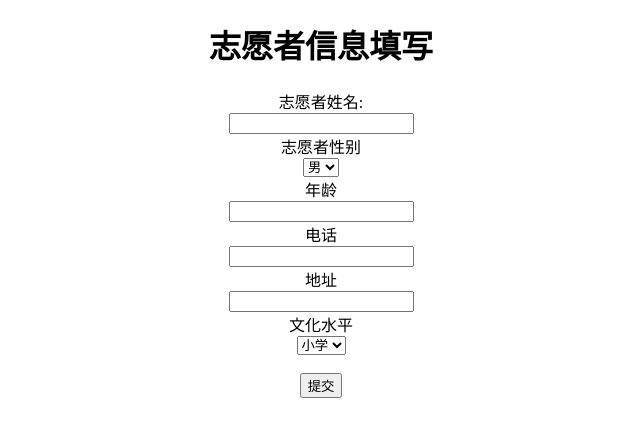
After one commit to beastlovezxc/CoVo, a Django app: page /volunteer/to_setInfo/ in a window 1280 px wide. The commit adds this page. Shown: the top 437 px of the page, without its empty margins (319-959 px from the left). Run offline with Django 3.2, Linux system fonts and the light colour scheme.

Commit message:
个人信息添加修改

```diff
--- a/Users/models.py
+++ b/Users/models.py
@@ -3,6 +3,6 @@ from django.db import models
 # Create your models here.
 
 class Users(models.Model):
-    account = models.CharField(max_length=20)   # 用户名
+    account = models.CharField(primary_key=True,max_length=20)   # 用户名
     password = models.CharField(max_length=20)  # 密码
     manager = models.BooleanField()             # 管理权限
--- a/Users/templates/Users/regist.html
+++ b/Users/templates/Users/regist.html
@@ -12,7 +12,7 @@
     </style>
 <head>
 <meta charset="utf-8">
-<title>志愿者信息填写</title>
+<title>用户注册</title>
 </head>
 <body>
     <h1 align="center" valign="middle">用户注册</h1>
--- a/Users/templates/Users/userIndex.html
+++ b/Users/templates/Users/userIndex.html
@@ -7,6 +7,6 @@
 <body>
     <h1>志愿活动用户主页</h1>
     <h1> {{ account}} </h1>
-    <p>个人资料</p>
+    <p><a href="{% url 'Volunteer:to_setInfo' %}">个人资料<\a></p>
 </body>
 </html>
--- a/Users/views.py
+++ b/Users/views.py
@@ -1,7 +1,7 @@
 '''
 @Author: your name
 @Date: 2020-04-25 16:40:36
-@LastEditTime: 2020-04-27 23:15:05
+@LastEditTime: 2020-04-28 00:24:52
 @LastEditors: BeanCB
 @Description: In User Settings Edit
 @FilePath: /Covo/Users/views.py
@@ -54,9 +54,6 @@ def regist(request):
         user.save()
         request.session['is_login'] = True
         request.session['account'] = account
-        volunteer = Volunteer.objects.create()
-        volunteer.users = user
-        volunteer.save()
         return render(request, './Users/userIndex.html', {'account': account})
     return render(request, './Users/regist.html')
 def show_userlist(request):
--- /dev/null
+++ b/Volunteer/templates/Volunteer/to_setInfo.html
@@ -0,0 +1,50 @@
+<!DOCTYPE html>
+<html>
+<style type="text/css">
+        html, body {
+            height: 100%;
+            overflow: auto;
+        }
+        body {
+            padding: 0;
+            margin: 0;
+        }
+    </style>
+<head>
+<meta charset="utf-8">
+<title>志愿者信息填写</title>
+</head>
+<body>
+    <h1 align="center" valign="middle">志愿者信息填写</h1>
+    <h2>{{error}}</h2>
+    <form style="height:100%;"align="center" valign="middle" action="{% url 'Volunteer:setInfo' %}" method="POST" id="volunteer_info_form"">
+    {% csrf_token %}
+    志愿者姓名:<br>
+    <input type="text" name="volunteer_name">
+    <br>
+    志愿者性别<br>
+    <select name="sex">
+        <option value="1">男</option>
+        <option value="0">女</option>
+    </select><br>
+    年龄<br>
+    <input type="text" name="age"><br>
+    电话<br>
+    <input type="text" name="tel"><br>
+    地址<br>
+    <input type="text" name="address"><br>
+    文化水平<br>
+    <select name="cultural_level">
+        <option value="小学">小学</option>
+        <option value="初中">初中</option>
+        <option value="高中">高中</option>
+        <option value="专科">专科</option>
+        <option value="本科">本科</option>
+        <option value="硕士">硕士</option>
+        <option value="博士">博士</option>
+    </select><br>
+    <br>
+    <button form="volunteer_info_form" type="submit" name="">提交</button>
+    </form>
+</body>
+</html>
--- a/Volunteer/urls.py
+++ b/Volunteer/urls.py
@@ -1,8 +1,8 @@
 '''
 @Author: your name
 @Date: 2020-04-25 16:53:12
-@LastEditTime: 2020-04-25 19:23:02
-@LastEditors: Please set LastEditors
+@LastEditTime: 2020-04-28 00:18:20
+@LastEditors: BeanCB
 @Description: In User Settings Edit
 @FilePath: /Covo/Volunteer/urls.py
 '''
@@ -10,6 +10,8 @@ from django.urls import path
 from . import views
 app_name='Volunteer'
 urlpatterns = [
+    path('setInfo/',views.setInfo, name='setInfo'),
+    path('to_setInfo/', views.to_setInfo, name='to_setInfo'),
     path('volunteerlist/', views.get_volunteerlist),
     path('volunteerinfo/<int:volunteer_number>', views.get_volunteerinfo, name='volunteerinfo')
 ]
--- a/Volunteer/views.py
+++ b/Volunteer/views.py
@@ -1,13 +1,14 @@
 '''
 @Author: your name
 @Date: 2020-04-25 16:41:09
-@LastEditTime: 2020-04-25 19:27:15
-@LastEditors: Please set LastEditors
+@LastEditTime: 2020-04-28 00:22:59
+@LastEditors: BeanCB
 @Description: In User Settings Edit
 @FilePath: /Covo/Volunteer/views.py
 '''
 from django.shortcuts import render
 from .models import Volunteer
+from Users.models import Users
 # Create your views here.
 def get_volunteerlist(request):
     context = {}
@@ -18,3 +19,18 @@ def get_volunteerinfo(request, volunteer_number):
     context = {}
     context['volunteerinfo'] = Volunteer.objects.get(volunteer_number=volunteer_number)
     return render(request, './Volunteer/volunteerinfo.html', context)
+
+def to_setInfo(request):
+    return render(request, './Volunteer/to_setInfo.html')
+
+def setInfo(request):
+    if request.POST:
+        account = request.session['account']
+        users = Users.objects.get(account=account)
+        name = request.POST['volunteer_name']
+        sex = request.POST['sex']
+        age = request.POST['age']
+        address = request.POST['address']
+        cultural_level = request.POST['cultural_level']
+        Volunteer.objects.create(volunteer_name=name, sex=sex, age=age, address=address, cultural_level=cultural_level, users=users)
+        return render(request,'./Users/userIndex.html')
```
Also changed, not shown: Users/migrations/0001_initial.py, Volunteer/migrations/0001_initial.py, Volunteer/templates/Volunteer/setInfo.html (deleted).
